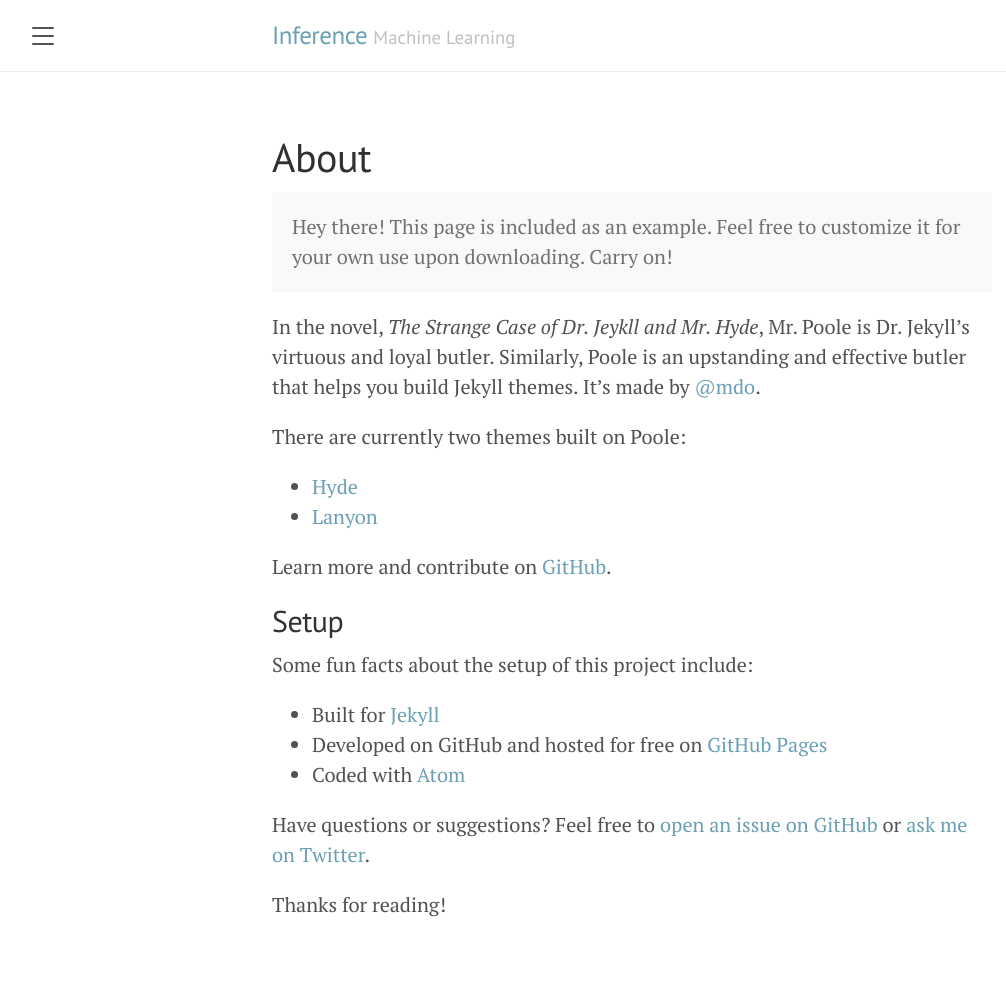
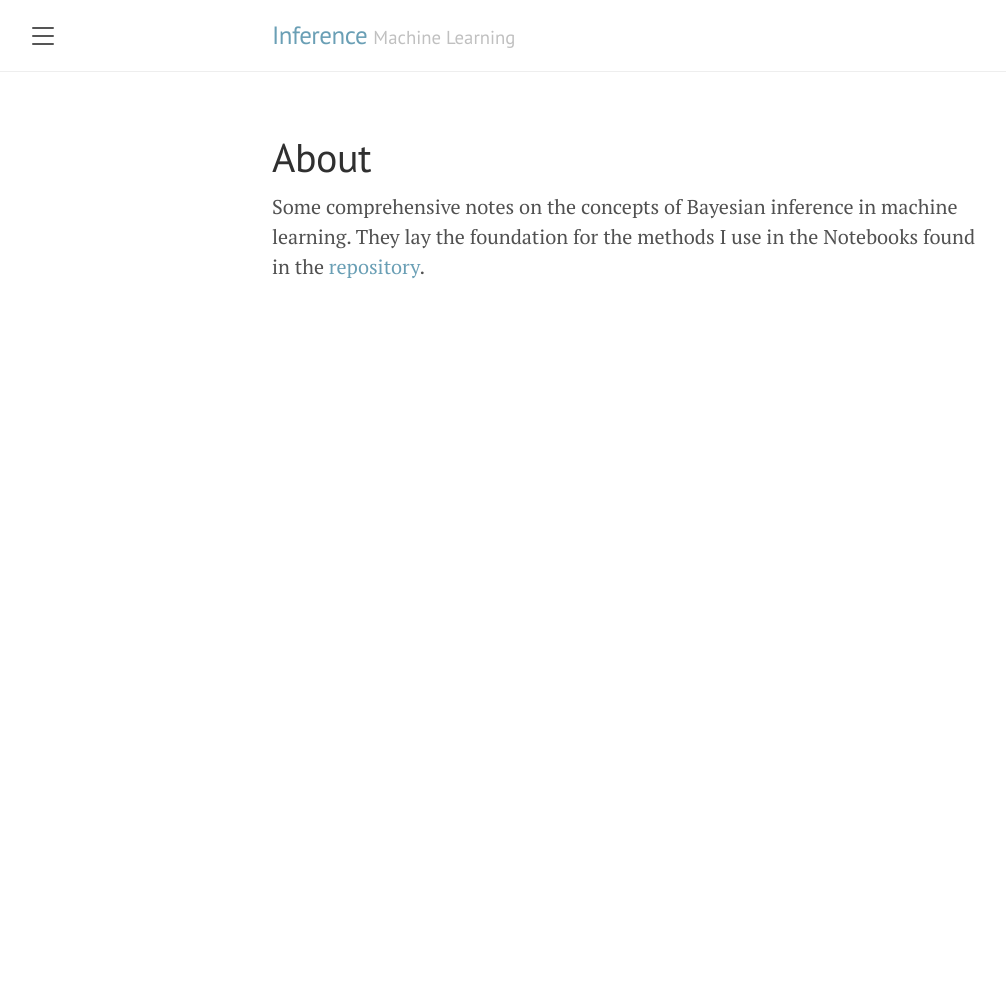
Before and after one commit to BLyndon/bayesian_methods, a Jekyll site: the page built from gh-pages/about.md, in a window 1280 px wide. Shown: the whole page, without its empty margins (8-1014 px from the left). Built offline with Jekyll 4.4.1, drawn with Linux system fonts in a browser that asks for light colours; after the commit the page ends 900 px from its top, so only the background shows below that.

Commit message:
change about

```diff
--- a/gh-pages/about.md
+++ b/gh-pages/about.md
@@ -3,27 +3,4 @@ layout: page
 title: About
 ---
 
-<p class="message">
-  Hey there! This page is included as an example. Feel free to customize it for your own use upon downloading. Carry on!
-</p>
-
-In the novel, *The Strange Case of Dr. Jeykll and Mr. Hyde*, Mr. Poole is Dr. Jekyll's virtuous and loyal butler. Similarly, Poole is an upstanding and effective butler that helps you build Jekyll themes. It's made by [@mdo](https://twitter.com/mdo).
-
-There are currently two themes built on Poole:
-
-* [Hyde](http://hyde.getpoole.com)
-* [Lanyon](http://lanyon.getpoole.com)
-
-Learn more and contribute on [GitHub](https://github.com/poole).
-
-## Setup
-
-Some fun facts about the setup of this project include:
-
-* Built for [Jekyll](https://jekyllrb.com)
-* Developed on GitHub and hosted for free on [GitHub Pages](https://pages.github.com)
-* Coded with [Atom](https://atom.io)
-
-Have questions or suggestions? Feel free to [open an issue on GitHub](https://github.com/poole/issues/new) or [ask me on Twitter](https://twitter.com/mdo).
-
-Thanks for reading!
+Some comprehensive notes on the concepts of Bayesian inference in machine learning. They lay the foundation for the methods I use in the Notebooks found in the [repository](https://github.com/BLyndon/bayesian_methods).
```
